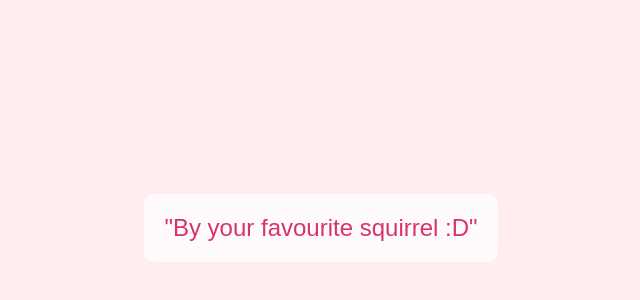
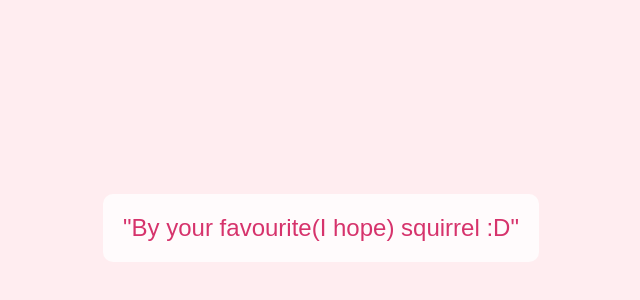
Before and after one commit to AryanAmogh10/funnies, a plain HTML site: page index.html in a window 1280 px wide. Shown: the part 6072-6372 px from the top of the page, without its empty margins (319-959 px from the left). Drawn offline with Linux system fonts and the light colour scheme.

Commit message:
Update index.html

```diff
--- a/index.html
+++ b/index.html
@@ -81,7 +81,7 @@
         <div class="text">"PS: This was a very lame attempt at a troll job so chill and rest up well, you're too amazing and France will be lucky to have you, if not remember Messi didn't like France either so maybe it's for the best."</div>
     </div>
     <div class="section">
-        <div class="text">"By your favourite squirrel :D"</div>
+        <div class="text">"By your favourite(I hope) squirrel :D"</div>
     </div>
 </body>
 </html>
```
